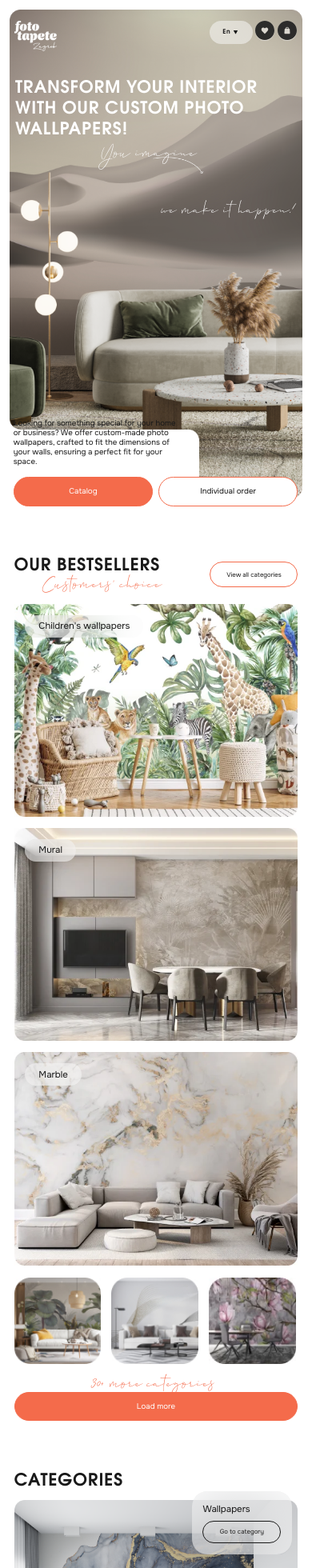
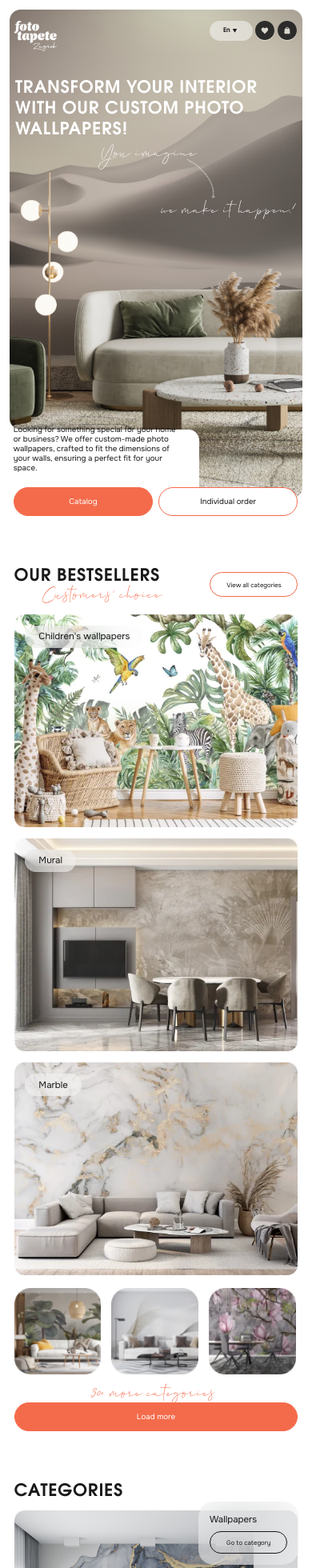
Before and after one commit to LoveBosikova/fototapete, a React (Vite) app in the folder fototapete/: page / in a window 390 px wide. Shown: the top 1960 px of the page at 80% size. Built offline with nearby package versions, Linux system fonts and the light colour scheme; a web font is replaced by a local one.

Commit message:
styles adaptive fixes

```diff
--- a/fototapete/src/components/blocks/calculate/calculate.module.scss
+++ b/fototapete/src/components/blocks/calculate/calculate.module.scss
@@ -200,7 +200,7 @@
     }
 
     .arrowWrap {
-        top: 14%;
+        top: 28%;
     }
 
     .calculatorTitle {
@@ -275,6 +275,13 @@
         width: 29%;
         margin-top: -0.5vw;
     }
+}
+
+@media (max-width: 800px) {
+    .arrowWrap{
+        top: 0.5vw;
+    }
+
 }
 
 @media (max-width: 720px) {
@@ -359,3 +366,19 @@
         margin-bottom: 2vw;
     }
 }
+
+@media (max-width: 495px) {
+    .calculator {
+        margin-bottom: 1.5vw;
+        padding-bottom: 1.1vw;
+    }
+}
+
+@media (max-width: 370px) {
+    .calculator {
+        margin-bottom: 1vw;
+        // margin-top: 1vw;
+        padding-bottom: 1vw;
+        padding-top: 3vw;
+    }
+}
--- a/fototapete/src/components/blocks/categories/categories.module.scss
+++ b/fototapete/src/components/blocks/categories/categories.module.scss
@@ -126,13 +126,13 @@
     .walpapersDescriptionWrap {
         width: 27.5%;
         bottom: 52.5vw;
-        left: 57vw;
+        left: 65%;
         padding: 4vw 3.5vw 3vw 3.5vw;
         backdrop-filter: blur(2rem);
 
         & button {
-            padding-top: .4rem !important;
-            padding-bottom: .6rem !important;
+            padding-top: .5rem !important;
+            padding-bottom: .5rem !important;
         }
 
         & button a {
@@ -158,5 +158,14 @@
         right: 0vw;
         padding: 2.4vw 2.2vw;
         padding-top: 3vw;
+
+        & button {
+            padding-top: .5rem !important;
+            padding-bottom: .5rem !important;
+        }
+
+        & button a {
+            font-size: $font-size-22 !important;
+        }
     }
 }
--- a/fototapete/src/components/blocks/commonQuestions/commonQuestions.module.scss
+++ b/fototapete/src/components/blocks/commonQuestions/commonQuestions.module.scss
@@ -40,6 +40,12 @@
 
 @media (max-width: 720px) {
     .commonQuestions {
-        margin: 28vw 4.5vw 0vw 4.5vw;
+        margin: 40vw 4.5vw 0vw 4.5vw;
     }
 }
+
+@media (max-width: 460px) {
+    .commonQuestions {
+        margin: 45vw 4.5vw 0vw 4.5vw;
+    }
+}
--- a/fototapete/src/components/blocks/mainBulboard/mainBilboard.module.scss
+++ b/fototapete/src/components/blocks/mainBulboard/mainBilboard.module.scss
@@ -100,7 +100,7 @@
     }
 
     .titleWrap {
-        width: 84%;
+        width: 85%;
     }
 
     .handwritingWrap {
@@ -169,7 +169,7 @@
 
     .articleWrap {
         width: 100%;
-        margin-top: 61vw;
+        margin-top: 65%;
         margin-left: 1.3vw;
         margin-right: 0;
     }
@@ -181,7 +181,7 @@
     }
 
     .btnsWrap {
-        padding-top: 3.6%;
+        padding-top: 4.6%;
         width: 97%;
     }
 
@@ -192,4 +192,22 @@
     .linkWhiteBtnWrap {
         width: 50%;
     }
+
+    .pointerWrap {
+        position: absolute;
+        width: 16%;
+        top: 36%;
+        left: 56%;
+        transform: rotate(38deg);
+    }
 }
+
+@media (max-width: 460px) {
+    .articleWrap {
+        margin-top: 67%;
+    }
+
+    .btnsWrap {
+        padding-top: 5%;
+    }
+}
--- a/fototapete/src/components/blocks/subscribe/subscribe.module.scss
+++ b/fototapete/src/components/blocks/subscribe/subscribe.module.scss
@@ -21,7 +21,7 @@
 .arrowWrap {
     position: absolute;
     width: 18.3%;
-    top: 72%;
+    top: 46.5%;
     left: 21%;
 }
 
@@ -178,7 +178,7 @@
 
 @media (max-width: 720px) {
     .subscribe {
-        margin-top: 54.7vw;
+        margin-top: 35vw;
         margin-right: 3%;
         margin-left: 3%;
     }
@@ -186,6 +186,7 @@
     .titleWrap {
         top: -21.3%;
         left: -1.5%;
+        width: 95%;
     }
 
     .note {
@@ -238,3 +239,9 @@
         margin-top: 2%;
     }
 }
+
+@media (max-width: 482px) {
+    .subscribe {
+        margin-top: 35vw;
+    }
+}
--- a/fototapete/src/components/blocks/transforming/transforming.module.scss
+++ b/fototapete/src/components/blocks/transforming/transforming.module.scss
@@ -20,14 +20,15 @@
     position: absolute;
     top: 2%;
     left: 3%;
-    width: 55%;
+    width: 64%;
 }
 
 .hanwriteWrap {
     margin-left: auto;
     text-align: right;
-    margin-top: -2.8%;
-    letter-spacing: .016rem;
+    margin-top: -2.3%;
+    letter-spacing: 0.016rem;
+    padding-right: 14.3%;
 }
 
 .customSizes {
@@ -110,6 +111,7 @@
 
     .hanwriteWrap {
         margin-top: -1%;
+        padding-right: 0%;
     }
 
     .articleTitle {
--- a/fototapete/src/components/layout/footer/footer.module.scss
+++ b/fototapete/src/components/layout/footer/footer.module.scss
@@ -298,7 +298,7 @@
     .underline {
         margin-left: 1.8%;
         padding-top: 7vw;
-        gap: 6.9%;
+        gap: 7.9%;
         letter-spacing: -.03rem;
     }
 
--- a/fototapete/src/components/ui/selector/selector.module.scss
+++ b/fototapete/src/components/ui/selector/selector.module.scss
@@ -52,15 +52,15 @@
     .selectorWrap {
         @include evolventa-400-18;
         padding-top: 0.6rem;
-        padding-bottom: 0.4rem;
-        letter-spacing: 0.05rem;
+        padding-top: 1.35vw;
+        padding-bottom: 1.2vw;
     }
 }
 
-@media (min-width: 0px) and (max-width: 720px) {
+@media (max-width: 720px) {
     .selectorWrap {
-        padding-top: 0.5rem;
-        padding-bottom: 0.5rem;
+        padding-top: 1.5vw;
+        padding-bottom: 1.5vw;
     }
 
     .selectorWrap {
```
